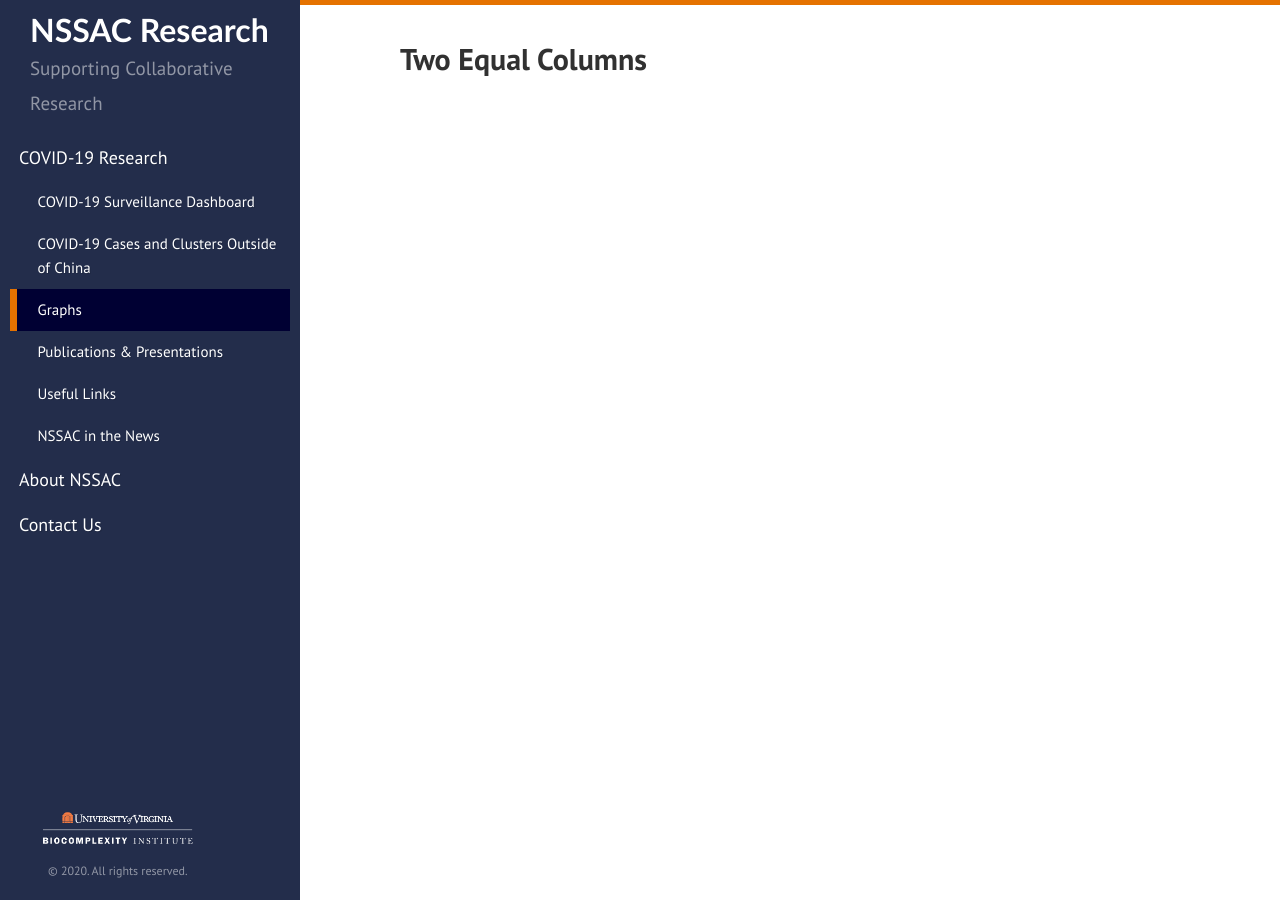
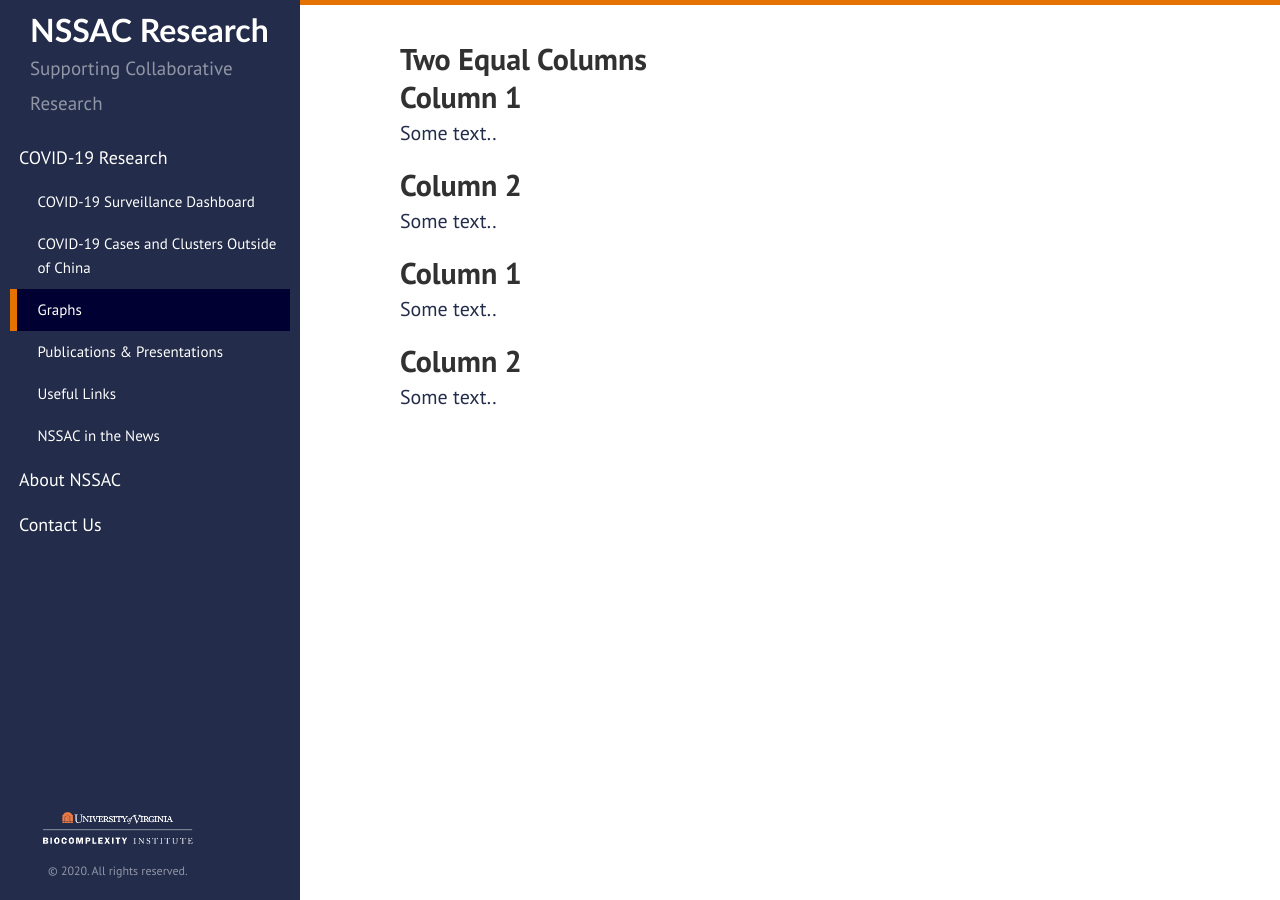
Before and after one commit to mehta-gaurav/mehta-gaurav.github.io, a Jekyll site: the page built from covid-19/graphs/index.md, in a window 1280 px wide. Built offline with Jekyll 4.4.1, drawn with Linux system fonts in a browser that asks for light colours; our own code applies the rules of GitHub Pages for plain Markdown files; some of the changed lines change nothing that is shown.

Commit message:
Update index.md

```diff
--- a/covid-19/graphs/index.md
+++ b/covid-19/graphs/index.md
@@ -1,24 +1,22 @@
-<!-- <h2>Two Equal Columns</h2>
+Two Equal Columns
+-----------------
 
-<div class="row-split">
-  <div class="column-split" style="background-color:#aaa;">
-    <h2>Column 1</h2>
-    <p>Some text..</p>
-  </div>
-  <div class="column-split" style="background-color:#bbb;">
-    <h2>Column 2</h2>
-    <p>Some text..</p>
-  </div>
+Column 1
+--------
 
-   <div class="column-split" style="background-color:#aaa;">
-    <h2>Column 1</h2>
-    <p>Some text..</p>
-  </div>
-  <div class="column-split" style="background-color:#bbb;">
-    <h2>Column 2</h2>
-    <p>Some text..</p>
-  </div>
-</div>
- -->
+Some text..
 
-## Two Equal Columns
+Column 2
+--------
+
+Some text..
+
+Column 1
+--------
+
+Some text..
+
+Column 2
+--------
+
+Some text..
```
